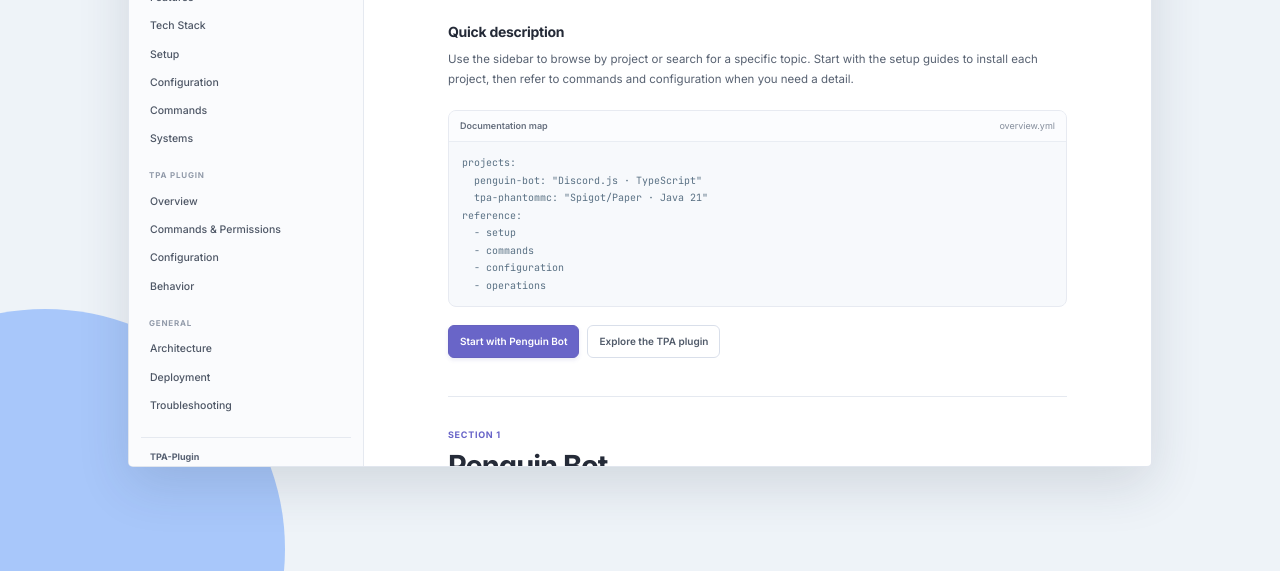
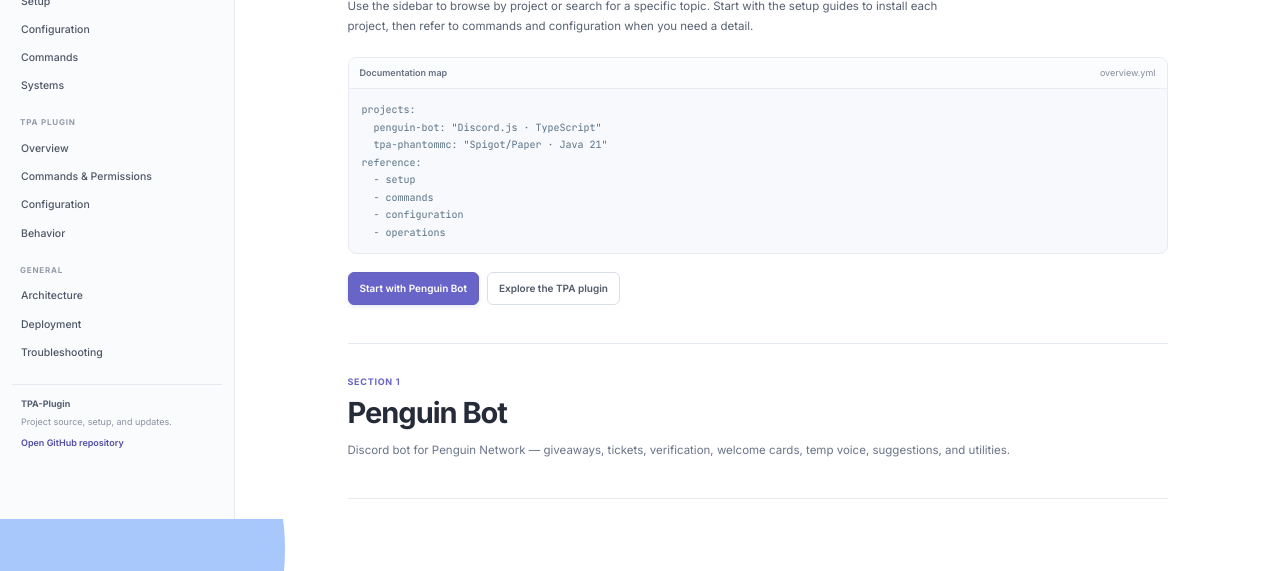
Before and after one commit to PENGUINMC-Network/documentation, a website: page index.html in a window 1280 px wide. Shown: the part 281-852 px from the top of the page. After the commit the page ends 800 px from the top, so only its background shows below. Drawn offline with Linux system fonts and the light colour scheme.

Commit message:
Use full viewport for Penguin Docs

```diff
--- a/src/styles.css
+++ b/src/styles.css
@@ -40,7 +40,7 @@ body {
   min-height: 100vh;
   margin: 0;
   overflow: hidden;
-  background: var(--page-bg);
+  background: var(--surface);
   color: var(--text);
   font-family: Inter, system-ui, -apple-system, BlinkMacSystemFont, "Segoe UI", sans-serif;
   font-size: 14px;
@@ -126,15 +126,15 @@ pre {
   z-index: 1;
   display: flex;
   flex-direction: column;
-  width: min(1280px, 80vw);
-  height: min(920px, 87vh);
-  min-height: min(440px, calc(100vh - 24px));
-  margin: 6.5vh auto;
+  width: 100%;
+  height: 100vh;
+  min-height: 100vh;
+  margin: 0;
   overflow: hidden;
   background: var(--surface);
-  border: 1px solid rgba(224, 229, 238, 0.95);
-  border-radius: 5px;
-  box-shadow: var(--shadow);
+  border: 0;
+  border-radius: 0;
+  box-shadow: none;
 }
 
 .site-header {
```
